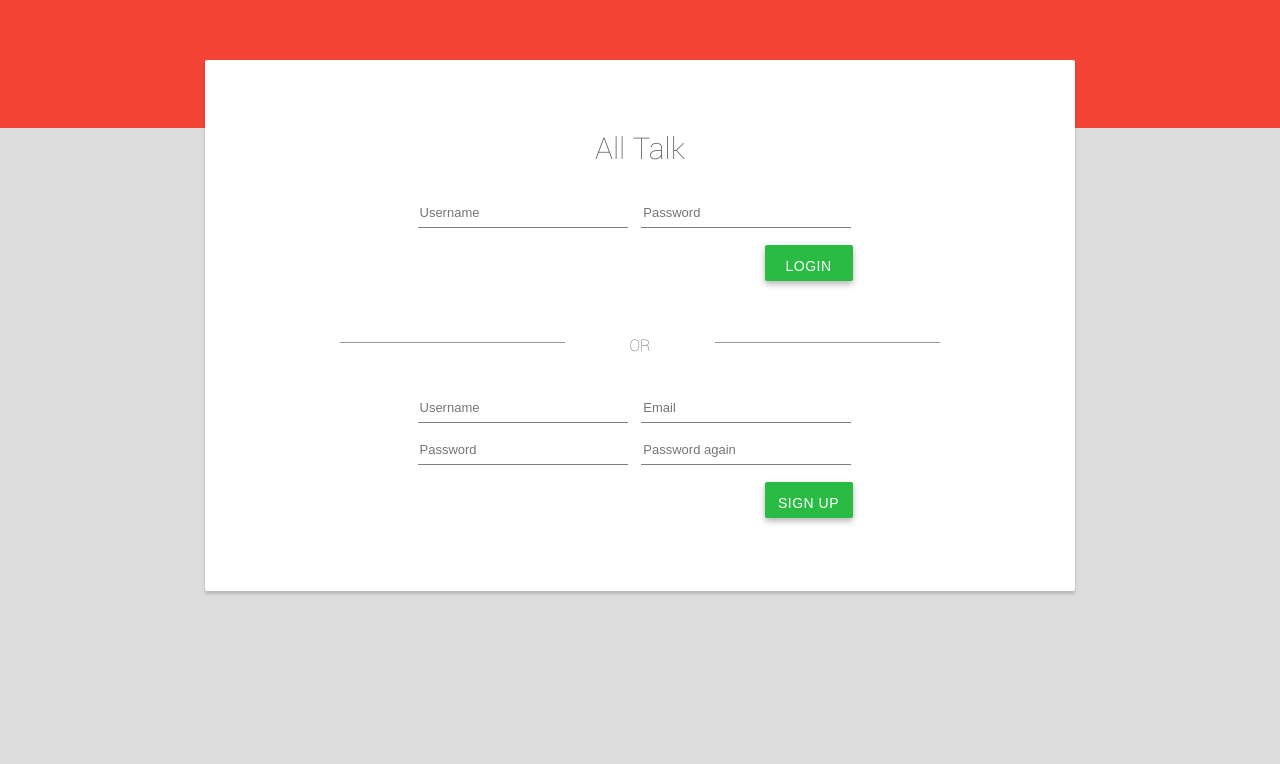
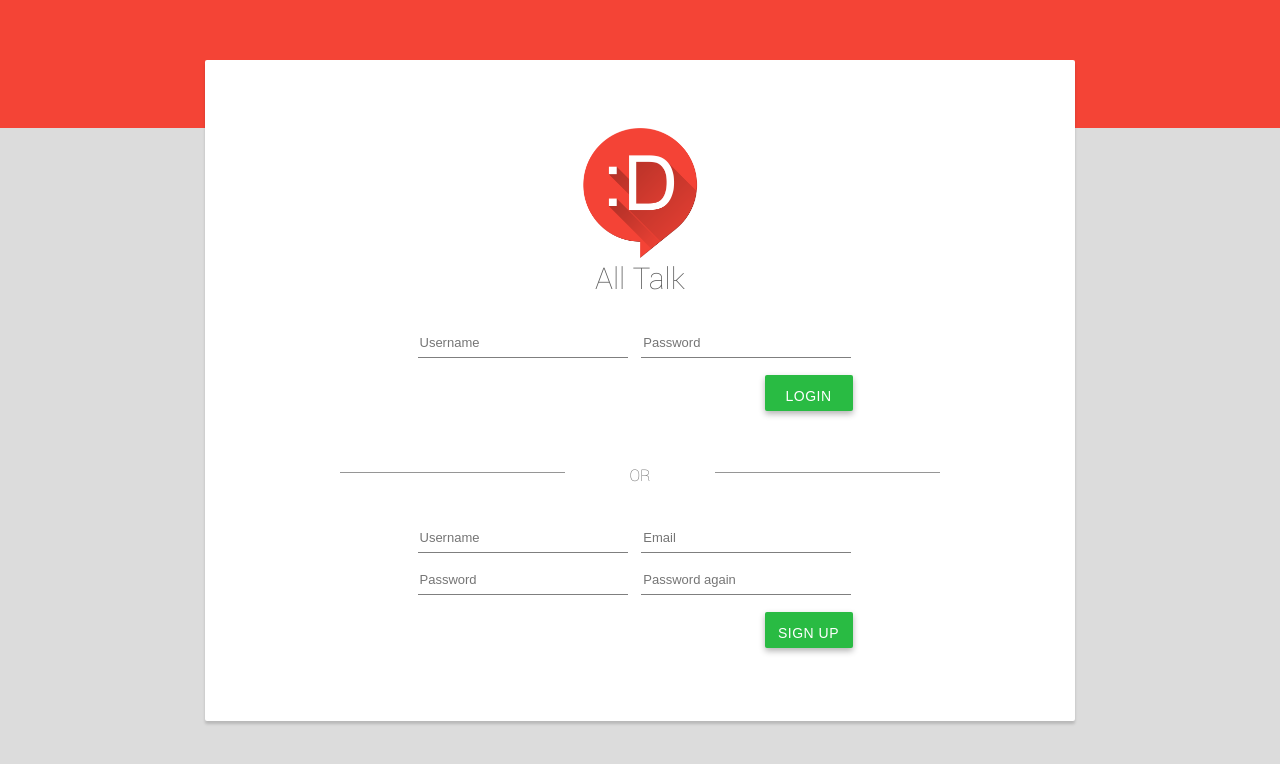
Before and after one commit to dudeofawesome/AllTalk, a website: page pages/index.html in a window 1280 px wide. Shown: the part 124-888 px from the top of the page. Before the commit the page ends 800 px from the top, so only its background shows below. Drawn offline with Linux system fonts and the light colour scheme.

Commit message:
added logo

```diff
--- a/pages/index.html
+++ b/pages/index.html
@@ -6,6 +6,8 @@
         <meta name="theme-color" content="#f44336">
         <link rel='shortcut icon' href="resources/images/favicon.ico">
         <link rel="icon" sizes="256x256" href="resources/images/icon_256.png">
+        <link rel="icon" sizes="512x512" href="resources/images/icon_512.png">
+        <link rel="icon" sizes="1024x1024" href="resources/images/icon_1024.png">
 
         <title>All Talk</title>
 
@@ -25,7 +27,12 @@
         <header></header>
         <div id="main">
             <div id="inside">
-                <div class="header">All Talk</div>
+                <div class="header">
+                    <img src="resources/images/icon.png" class="logo" />
+                    <div>
+                        All Talk
+                    </div>
+                </div>
                 <form action="" method="post" onsubmit="submitForm(); return false;">
                     <div class="row">
                         <div class="cell"><input type="text" class="material light" id="login_username" placeholder="Username" /><div class="error">You done goofed</div></div>
--- a/pages/resources/styles/main.scss
+++ b/pages/resources/styles/main.scss
@@ -127,6 +127,10 @@ form {
 	padding-top: 0px;
 	padding-bottom: 30px;
 	text-align: center;
+
+	.logo {
+		width: 130px;
+	}
 }
 
 form label {
```
Also changed, not shown: pages/messaging.html (+2 -0 lines), pages/resources/images/favicon.ico (added), pages/resources/images/icon.png (added), pages/resources/images/icon_1024.png (added), pages/resources/images/icon_256.png (added), pages/resources/images/icon_512.png (added), pages/resources/styles/dist/main.css, 1 other file. Lines whose indentation alone changed are shown as unchanged.
